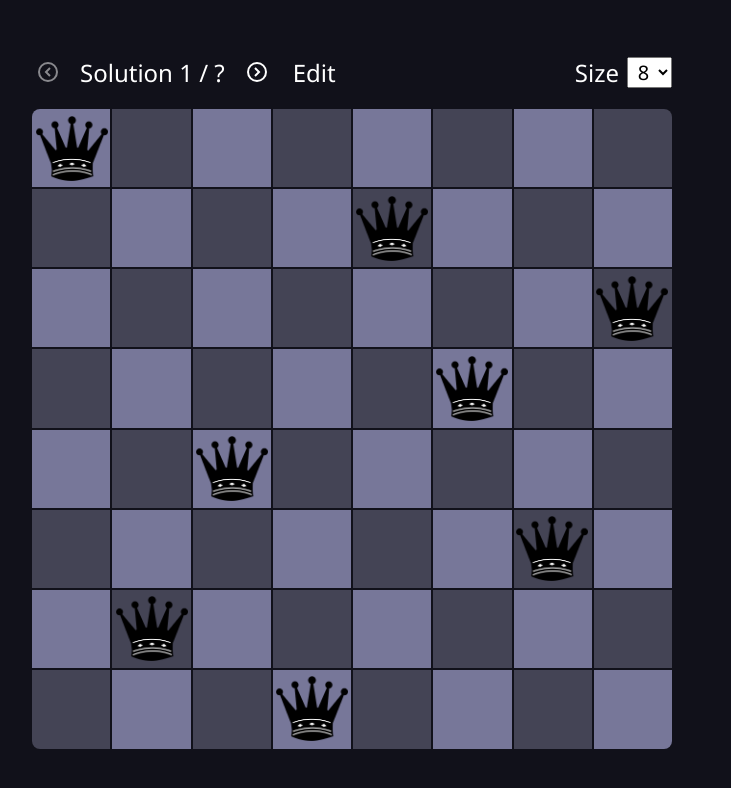
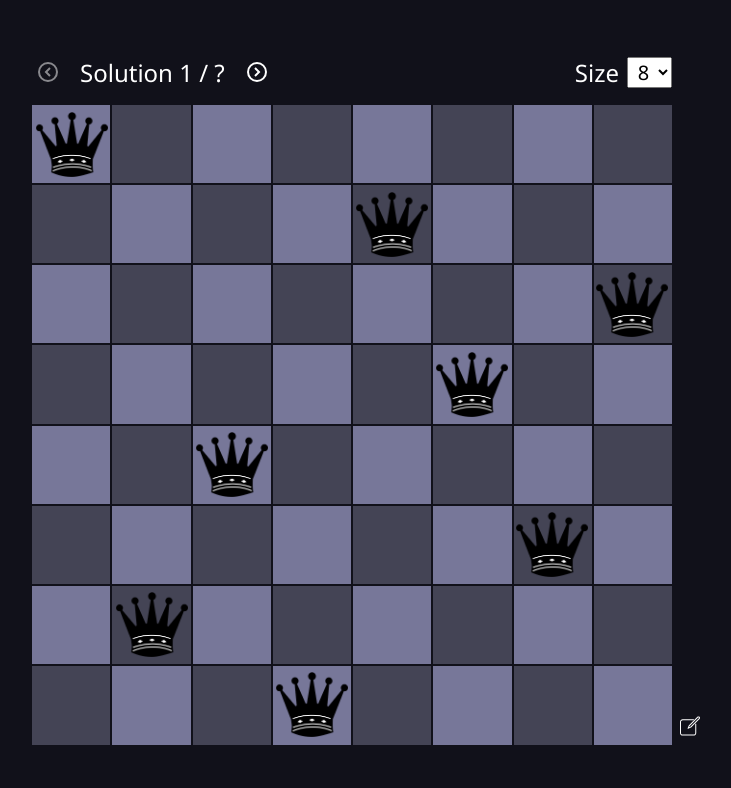
Before and after one commit to ScriptRaccoon/queens-problem-svelte, a Svelte app: page / in a window 1280 px wide. Shown: the top 788 px of the page, without its empty margins (288-1019 px from the left). Built offline with nearby package versions, Linux system fonts and the light colour scheme.

Commit message:
reposition and style edit btn

```diff
--- a/src/App.svelte
+++ b/src/App.svelte
@@ -161,8 +161,6 @@
 					/>
 				</button>
 			{/if}
-
-			<button on:click={toggle_edit}>Edit</button>
 		</div>
 
 		<div class="size_controls">
@@ -181,6 +179,19 @@
 
 	{#if current_solution}
 		<div class="board" style:--n={n}>
+			<button
+				class="edit-btn"
+				on:click={toggle_edit}
+				aria-label="Toggle edit mode"
+			>
+				<img
+					class="edit-icon"
+					src="./edit.svg"
+					alt="edit"
+					aria-hidden="true"
+				/>
+			</button>
+
 			{#each { length: n } as _, row}
 				{#each { length: n } as _, col}
 					{#if editting}
@@ -235,8 +246,8 @@
 		display: grid;
 		grid-template: repeat(var(--n), 1fr) / repeat(var(--n), 1fr);
 		gap: 2px;
-		overflow: hidden;
 		border-radius: 0.5rem;
+		position: relative;
 	}
 
 	.board * {
@@ -316,6 +327,17 @@
 		opacity: 1;
 	}
 
+	.edit-btn {
+		padding: 0.25rem;
+		position: absolute;
+		bottom: 0;
+		right: -2rem;
+	}
+
+	.edit-icon {
+		width: 1.25rem;
+	}
+
 	@media (min-width: 32rem) {
 		.menu {
 			flex-direction: row;
```
Also changed, not shown: public/edit.svg (added).
